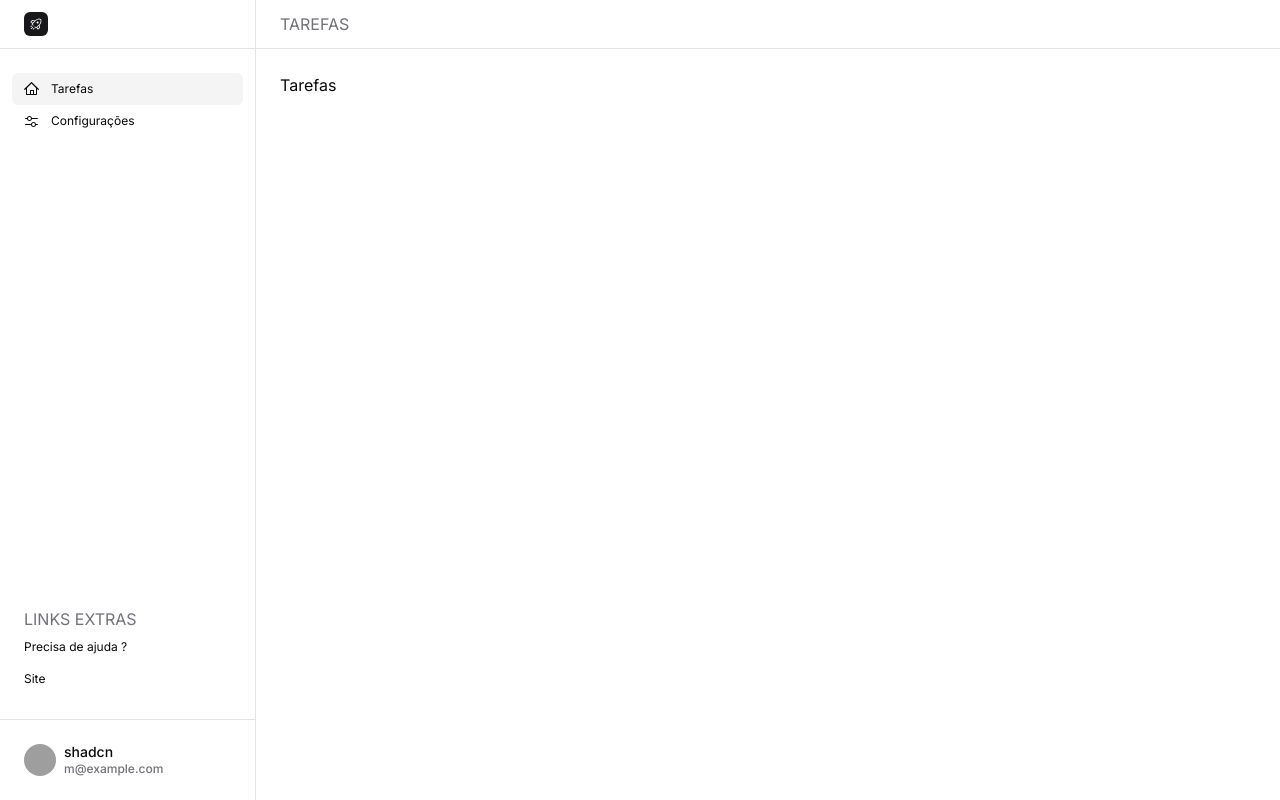
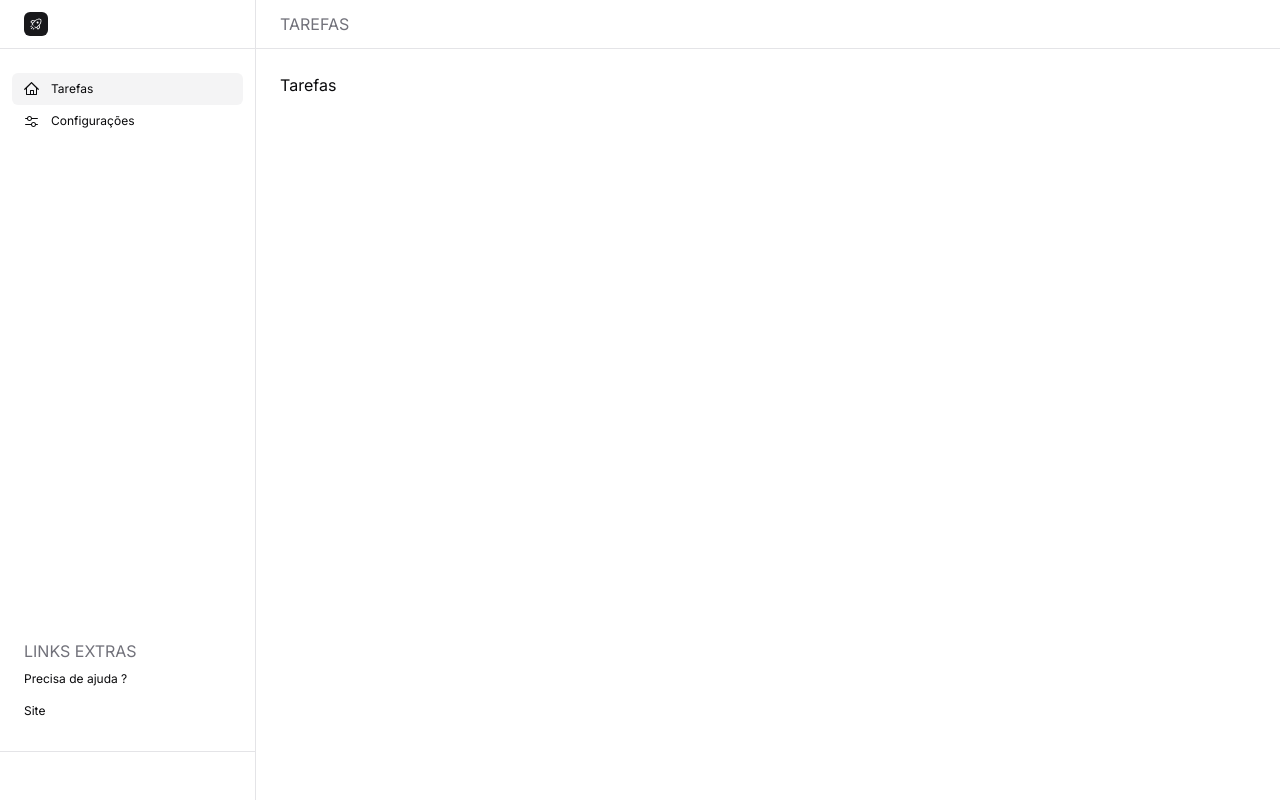
Before and after one commit to PedrohvFernandes/micro-saas-todo-stripe, a Next.js app: page /app in a window 1280 px wide. Built offline with nearby package versions, Linux system fonts and the light colour scheme; grey boxes are pictures that could not be loaded.

Commit message:
refactor: delete user-info and refactoring user-dropdown

```diff
--- a/src/app/app/_components/user-dropdown.tsx
+++ b/src/app/app/_components/user-dropdown.tsx
@@ -1,3 +1,4 @@
+// Como estou usando por exemplo o signOut que é uma função JS então usamos o use client, por estar do lado client
 'use client'
 
 import { Avatar, AvatarFallback, AvatarImage } from '@/components/ui/avatar'
@@ -17,23 +18,38 @@ import {
   MixerHorizontalIcon,
   RocketIcon,
 } from '@radix-ui/react-icons'
+import { Session } from 'next-auth'
+import { signOut } from 'next-auth/react'
 
-export function UserDropdown() {
+type UserDropdownProps = {
+  user: Session['user']
+}
+
+export function UserDropdown({ user }: UserDropdownProps) {
+  if (!user) return
+  // if (!user.email) return console.error('User email not found')
+
   return (
     <DropdownMenu>
       <DropdownMenuTrigger asChild>
         <Button
-          variant="ghost"
-          className="relative h-8 flex items-center justify-between w-full space-x-2 !px-0"
+          variant="link"
+          className="relative h-8 flex items-center justify-between w-full space-x-2 !px-0 ring-0 focus-visible:ring-0"
         >
           <Avatar className="size-8">
-            <AvatarImage src="/avatars/01.png" alt="@shadcn" />
-            <AvatarFallback>SC</AvatarFallback>
+            <AvatarImage src={user.image as string} alt={user.name as string} />
+            {user.email && (
+              <AvatarFallback className="uppercase">
+                {user.email[0]}
+              </AvatarFallback>
+            )}
           </Avatar>
           <div className="flex flex-col flex-1 space-y-1 text-left">
-            <p className="text-sm font-medium leading-none">shadcn</p>
+            {user.name && (
+              <p className="text-sm font-medium leading-none">{user.name}</p>
+            )}
             <p className="text-xs leading-none text-muted-foreground">
-              m@example.com
+              {user.email}
             </p>
           </div>
         </Button>
@@ -41,9 +57,9 @@ export function UserDropdown() {
       <DropdownMenuContent className="w-56" align="end" forceMount>
         <DropdownMenuLabel className="font-normal">
           <div className="flex flex-col space-y-1">
-            <p className="text-sm font-medium leading-none">shadcn</p>
+            <p className="text-sm font-medium leading-none">{user.name}</p>
             <p className="text-xs leading-none text-muted-foreground">
-              m@example.com
+              {user.email}
             </p>
           </div>
         </DropdownMenuLabel>
@@ -59,7 +75,12 @@ export function UserDropdown() {
           </DropdownMenuItem>
         </DropdownMenuGroup>
         <DropdownMenuSeparator />
-        <DropdownMenuItem>
+        {/*
+          Se eu usar o signout do next-auth direto aqui vai dar problema, porque isso é uma funcionalidade JS, então eu preciso estar do lado do cliente, por isso colocamos ele dentro de um use client
+
+          Ao clicar em signout ele ja me envia para o auth, como definimos em service>auth
+       */}
+        <DropdownMenuItem onClick={() => signOut()}>
           <ExitIcon className="size-3 mr-3" />
           Log out
         </DropdownMenuItem>
--- a/src/app/app/_components/user-info.tsx
+++ /dev/null
@@ -1,35 +0,0 @@
-// Como estou usando o signOut que é uma função JS então usamos o use client, por estar do lado client
-'use client'
-
-import { Avatar, AvatarFallback } from '@/components/ui/avatar'
-import { Button } from '@/components/ui/button'
-import { Session } from 'next-auth'
-import { signOut } from 'next-auth/react'
-
-type Props = {
-  user: Session['user']
-}
-
-export async function UserInfo({ user }: Readonly<Props>) {
-  if (!user) return
-  // if (!user.email) return console.error('User email not found')
-
-  return (
-    <div className="flex flex-col items-center justify-center space-y-4">
-      <Avatar>
-        <AvatarFallback className="uppercase">
-          {user.email ?? ''}
-        </AvatarFallback>
-      </Avatar>
-      <span>{user.email}</span>
-      {/*
-        Se eu usar o signout do next-auth direto aqui vai dar problema, porque isso é uma funcionalidade JS, então eu preciso estar do lado do cliente, por isso colocamos ele dentro de um use client
-
-        Ao clicar em signout ele ja me envia para o auth, como definimos em service>auth
-      */}
-      <Button variant={'outline'} onClick={() => signOut()}>
-        Sign Out
-      </Button>
-    </div>
-  )
-}
```
